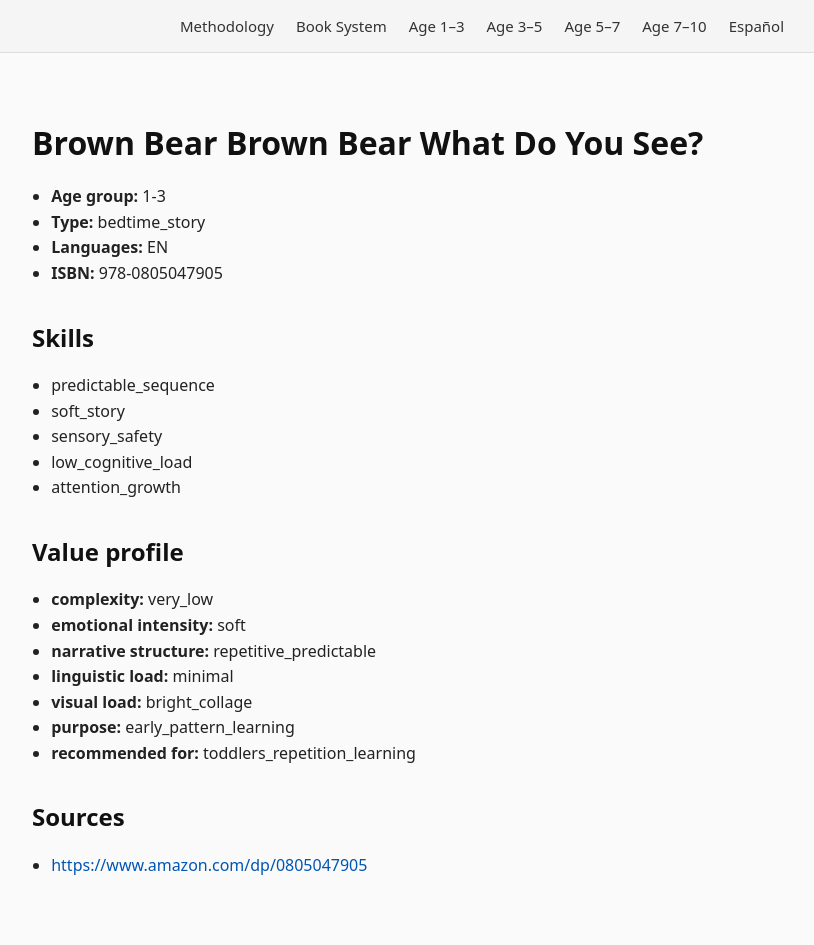
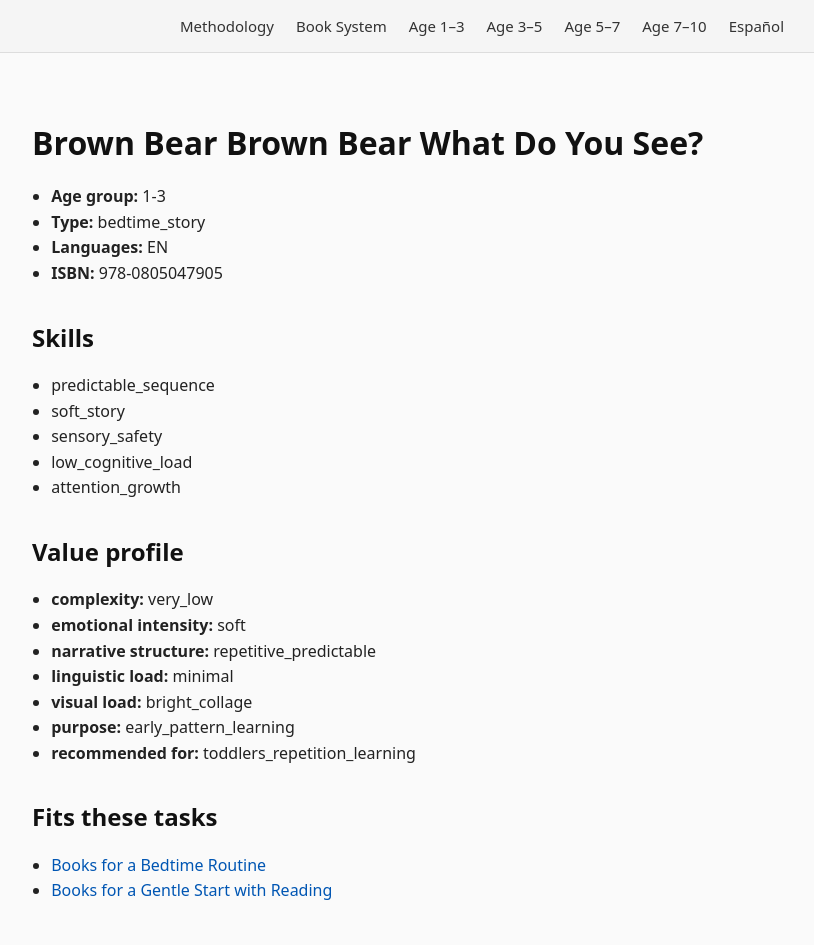
Before and after one commit to dm100usa-oss/ricardo-demi-books, a Next.js app: page /books/brown-bear-brown-bear-what-do-you-see-bedtime-story-1-3-en in a window 1280 px wide. Shown: the top 945 px of the page, without its empty margins (158-972 px from the left). Built offline with nearby package versions, Linux system fonts and the light colour scheme.

Commit message:
Update page.tsx

```diff
--- a/app/books/[id]/page.tsx
+++ b/app/books/[id]/page.tsx
@@ -1,5 +1,6 @@
 import fs from "fs";
 import path from "path";
+import Link from "next/link";
 import { notFound } from "next/navigation";
 
 export const dynamic = "force-static";
@@ -17,6 +18,13 @@
   source_links?: string[];
 };
 
+type Task = {
+  id: string;
+  slug: string;
+  title: string;
+  book_ids: string[];
+};
+
 function getBooks(): Book[] {
   const filePath = path.join(
     process.cwd(),
@@ -28,6 +36,19 @@
   const raw = fs.readFileSync(filePath, "utf-8");
   const json = JSON.parse(raw);
   return json.books;
+}
+
+function getTasks(): Task[] {
+  const filePath = path.join(
+    process.cwd(),
+    "public",
+    "api",
+    "recommendations",
+    "tasks.json"
+  );
+  const raw = fs.readFileSync(filePath, "utf-8");
+  const json = JSON.parse(raw);
+  return json.tasks;
 }
 
 export async function generateStaticParams() {
@@ -48,6 +69,11 @@
   if (!book) {
     notFound();
   }
+
+  const tasks = getTasks();
+  const relatedTasks = tasks.filter((task) =>
+    task.book_ids.includes(book.canonical_id)
+  );
 
   return (
     <main className="max-w-3xl mx-auto px-4 py-10">
@@ -98,6 +124,26 @@
         </section>
       )}
 
+      {relatedTasks.length > 0 && (
+        <section className="mt-6">
+          <h2 className="text-xl font-semibold mb-2">
+            Fits these tasks
+          </h2>
+          <ul className="list-disc pl-5">
+            {relatedTasks.map((task) => (
+              <li key={task.id}>
+                <Link
+                  href={`/recommendations/tasks/${task.slug}`}
+                  className="text-blue-600 underline"
+                >
+                  {task.title}
+                </Link>
+              </li>
+            ))}
+          </ul>
+        </section>
+      )}
+
       {book.source_links && book.source_links.length > 0 && (
         <section className="mt-6">
           <h2 className="text-xl font-semibold mb-2">
```
